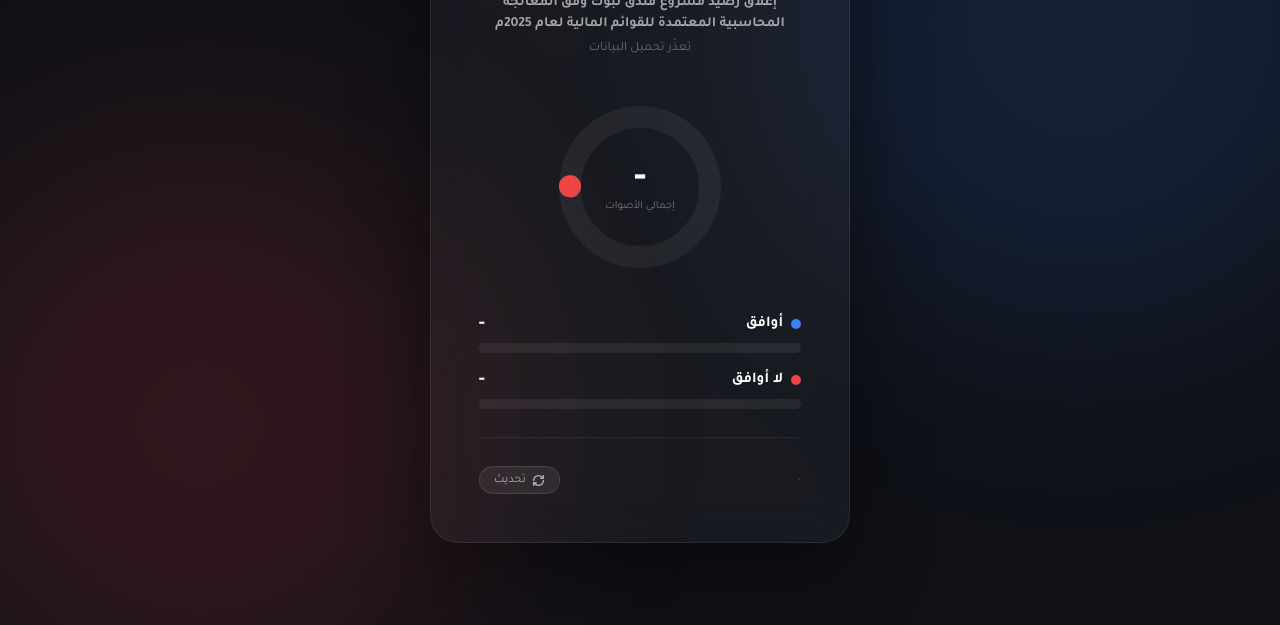
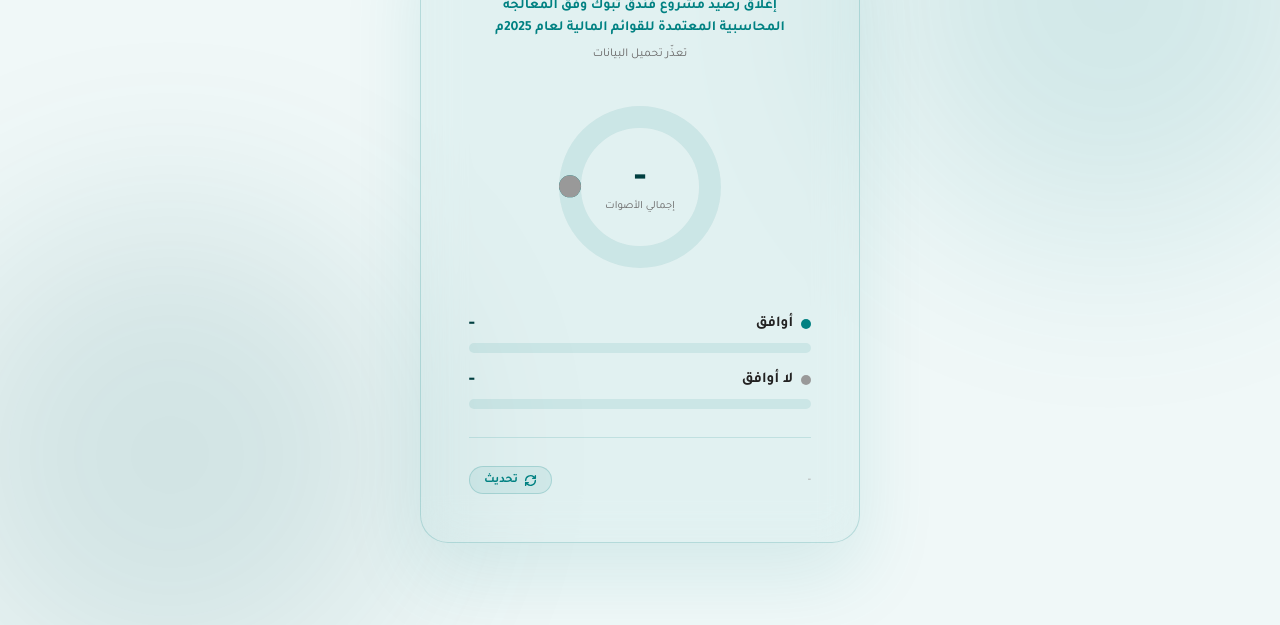
Before and after one commit to binsaef/eradhah, a plain HTML site: page index.html in a window 1280 px wide. Shown: the part 175-800 px from the top of the page. Drawn offline with Linux system fonts and the light colour scheme; no server answers.

Commit message:
Update styles and structure in index.html

```diff
--- a/index.html
+++ b/index.html
@@ -6,247 +6,96 @@
 <title>نتائج التصويت</title>
 <link href="https://fonts.googleapis.com/css2?family=Tajawal:wght@400;700;900&display=swap" rel="stylesheet">
 <style>
-  * { margin: 0; padding: 0; box-sizing: border-box; }
-
+  * { margin:0; padding:0; box-sizing:border-box; }
   body {
     font-family: 'Tajawal', sans-serif;
-    background: #0f1117;
+    background: #f0f8f8;
     min-height: 100vh;
     display: flex;
     align-items: center;
     justify-content: center;
-    overflow: hidden;
   }
-
-  .bg-glow {
-    position: fixed;
-    width: 600px; height: 600px;
-    border-radius: 50%;
-    filter: blur(120px);
-    opacity: 0.15;
-    pointer-events: none;
-  }
-  .bg-glow-1 { background: #3b82f6; top: -100px; right: -100px; }
-  .bg-glow-2 { background: #ef4444; bottom: -100px; left: -100px; }
-
+  .bg-glow { position:fixed; width:500px; height:500px; border-radius:50%; filter:blur(100px); opacity:0.12; pointer-events:none; }
+  .bg-glow-1 { background:#008182; top:-80px; right:-80px; }
+  .bg-glow-2 { background:#005f60; bottom:-80px; left:-80px; }
   .card {
-    background: rgba(255,255,255,0.04);
-    border: 1px solid rgba(255,255,255,0.08);
+    background: rgba(0,129,130,0.06);
+    border: 1px solid rgba(0,129,130,0.2);
     border-radius: 28px;
     padding: 48px;
-    width: 420px;
+    width: 440px;
     backdrop-filter: blur(20px);
-    box-shadow: 0 32px 80px rgba(0,0,0,0.4);
-    position: relative;
+    box-shadow: 0 32px 80px rgba(0,129,130,0.12);
     animation: fadeUp 0.8s ease forwards;
   }
-
-  @keyframes fadeUp {
-    from { opacity: 0; transform: translateY(30px); }
-    to   { opacity: 1; transform: translateY(0); }
+  @keyframes fadeUp { from { opacity:0; transform:translateY(30px); } to { opacity:1; transform:translateY(0); } }
+  .title { color:#003f40; font-size:26px; font-weight:900; text-align:center; margin-bottom:8px; }
+  .vote-topic { color:#008182; font-size:14px; font-weight:700; text-align:center; margin-bottom:8px; line-height:1.6; }
+  .subtitle { color:#666; font-size:12px; text-align:center; margin-bottom:36px; }
+  .chart-wrap { display:flex; justify-content:center; margin-bottom:36px; position:relative; }
+  .donut-center { position:absolute; top:50%; left:50%; transform:translate(-50%,-50%); text-align:center; }
+  .donut-center .total-num { font-size:36px; font-weight:900; color:#003f40; line-height:1; }
+  .donut-center .total-label { font-size:11px; color:#666; margin-top:2px; }
+  .bars { display:flex; flex-direction:column; gap:16px; }
+  .bar-meta { display:flex; justify-content:space-between; align-items:center; margin-bottom:8px; }
+  .bar-label { display:flex; align-items:center; gap:8px; color:#222; font-size:15px; font-weight:700; }
+  .dot { width:10px; height:10px; border-radius:50%; }
+  .bar-pct { font-size:18px; font-weight:900; color:#003f40; }
+  .bar-track { background:rgba(0,129,130,0.1); border-radius:99px; height:10px; overflow:hidden; }
+  .bar-fill { height:100%; border-radius:99px; width:0%; transition:width 1.2s cubic-bezier(.16,1,.3,1); }
+  .divider { border:none; border-top:1px solid rgba(0,129,130,0.15); margin:28px 0; }
+  .footer { display:flex; justify-content:space-between; align-items:center; }
+  .footer-label { color:#999; font-size:12px; }
+  .refresh-btn {
+    background:rgba(0,129,130,0.08); border:1px solid rgba(0,129,130,0.2);
+    color:#008182; font-family:'Tajawal',sans-serif; font-size:12px;
+    padding:6px 14px; border-radius:99px; cursor:pointer; transition:all 0.2s;
+    display:flex; align-items:center; gap:6px; font-weight:700;
   }
-
-  .title {
-    color: #fff;
-    font-size: 26px;
-    font-weight: 900;
-    text-align: center;
-    margin-bottom: 6px;
-    letter-spacing: -0.5px;
-  }
-
-  .subtitle {
-    color: rgba(255,255,255,0.35);
-    font-size: 13px;
-    text-align: center;
-    margin-bottom: 40px;
-  }
-
-  /* Donut Chart */
-  .chart-wrap {
-    display: flex;
-    justify-content: center;
-    margin-bottom: 36px;
-    position: relative;
-  }
-
-  svg.donut { overflow: visible; }
-
-  .donut-center {
-    position: absolute;
-    top: 50%; left: 50%;
-    transform: translate(-50%, -50%);
-    text-align: center;
-  }
-  .donut-center .total-num {
-    font-size: 36px;
-    font-weight: 900;
-    color: #fff;
-    line-height: 1;
-  }
-  .donut-center .total-label {
-    font-size: 11px;
-    color: rgba(255,255,255,0.4);
-    margin-top: 2px;
-  }
-
-  /* Bars */
-  .bars { display: flex; flex-direction: column; gap: 16px; }
-
-  .bar-row { }
-  .bar-meta {
-    display: flex;
-    justify-content: space-between;
-    align-items: center;
-    margin-bottom: 8px;
-  }
-  .bar-label {
-    display: flex;
-    align-items: center;
-    gap: 8px;
-    color: #fff;
-    font-size: 15px;
-    font-weight: 700;
-  }
-  .dot {
-    width: 10px; height: 10px;
-    border-radius: 50%;
-    flex-shrink: 0;
-  }
-  .bar-pct {
-    font-size: 18px;
-    font-weight: 900;
-    color: #fff;
-  }
-  .bar-track {
-    background: rgba(255,255,255,0.07);
-    border-radius: 99px;
-    height: 10px;
-    overflow: hidden;
-  }
-  .bar-fill {
-    height: 100%;
-    border-radius: 99px;
-    width: 0%;
-    transition: width 1.2s cubic-bezier(.16,1,.3,1);
-  }
-
-  .divider {
-    border: none;
-    border-top: 1px solid rgba(255,255,255,0.07);
-    margin: 28px 0;
-  }
-
-  .footer {
-    display: flex;
-    justify-content: space-between;
-    align-items: center;
-  }
-  .footer-label { color: rgba(255,255,255,0.3); font-size: 12px; }
-  .refresh-btn {
-    background: rgba(255,255,255,0.07);
-    border: 1px solid rgba(255,255,255,0.1);
-    color: rgba(255,255,255,0.6);
-    font-family: 'Tajawal', sans-serif;
-    font-size: 12px;
-    padding: 6px 14px;
-    border-radius: 99px;
-    cursor: pointer;
-    transition: all 0.2s;
-    display: flex;
-    align-items: center;
-    gap: 6px;
-  }
-  .refresh-btn:hover {
-    background: rgba(255,255,255,0.12);
-    color: #fff;
-  }
-  .refresh-btn svg { transition: transform 0.4s; }
-  .refresh-btn:hover svg { transform: rotate(180deg); }
-
-  .vote-topic {
-    color: rgba(255,255,255,0.6);
-    font-size: 14px;
-    font-weight: 700;
-    text-align: center;
-    margin-bottom: 6px;
-    line-height: 1.5;
-  }
-    text-align: center;
-    color: rgba(255,255,255,0.4);
-    font-size: 14px;
-    padding: 20px 0;
-  }
-
-  .error-msg {
-    text-align: center;
-    color: #ef4444;
-    font-size: 13px;
-    padding: 10px 0;
-  }
+  .refresh-btn:hover { opacity:0.8; }
+  .refresh-btn svg { transition:transform 0.4s; }
+  .refresh-btn:hover svg { transform:rotate(180deg); }
 </style>
 </head>
 <body>
-
 <div class="bg-glow bg-glow-1"></div>
 <div class="bg-glow bg-glow-2"></div>
-
 <div class="card">
   <div class="title">نتائج التصويت</div>
   <div class="vote-topic">إغلاق رصيد مشروع فندق تبوك وفق المعالجة المحاسبية المعتمدة للقوائم المالية لعام 2025م</div>
   <div class="subtitle" id="lastUpdate">جارٍ التحميل...</div>
-
   <div class="chart-wrap">
-    <svg class="donut" width="180" height="180" viewBox="0 0 180 180">
-      <circle cx="90" cy="90" r="70" fill="none" stroke="rgba(255,255,255,0.06)" stroke-width="22"/>
-      <circle id="arc-yes" cx="90" cy="90" r="70" fill="none"
-        stroke="#3b82f6" stroke-width="22"
-        stroke-dasharray="0 440"
-        stroke-dashoffset="110"
-        stroke-linecap="round"
-        style="transition: stroke-dasharray 1.2s cubic-bezier(.16,1,.3,1); transform-origin:center; transform:rotate(-90deg)"/>
-      <circle id="arc-no" cx="90" cy="90" r="70" fill="none"
-        stroke="#ef4444" stroke-width="22"
-        stroke-dasharray="0 440"
-        stroke-dashoffset="110"
-        stroke-linecap="round"
-        style="transition: stroke-dasharray 1.2s cubic-bezier(.16,1,.3,1) 0.1s; transform-origin:center; transform:rotate(-90deg)"/>
+    <svg width="180" height="180" viewBox="0 0 180 180">
+      <circle cx="90" cy="90" r="70" fill="none" stroke="rgba(0,129,130,0.1)" stroke-width="22"/>
+      <circle id="arc-yes" cx="90" cy="90" r="70" fill="none" stroke="#008182" stroke-width="22"
+        stroke-dasharray="0 440" stroke-dashoffset="110" stroke-linecap="round"
+        style="transition:stroke-dasharray 1.2s cubic-bezier(.16,1,.3,1);transform-origin:center;transform:rotate(-90deg)"/>
+      <circle id="arc-no" cx="90" cy="90" r="70" fill="none" stroke="#999999" stroke-width="22"
+        stroke-dasharray="0 440" stroke-dashoffset="110" stroke-linecap="round"
+        style="transition:stroke-dasharray 1.2s cubic-bezier(.16,1,.3,1) 0.1s;transform-origin:center;transform:rotate(-90deg)"/>
     </svg>
     <div class="donut-center">
       <div class="total-num" id="totalNum">-</div>
       <div class="total-label">إجمالي الأصوات</div>
     </div>
   </div>
-
   <div class="bars">
     <div class="bar-row">
       <div class="bar-meta">
-        <div class="bar-label">
-          <div class="dot" style="background:#3b82f6"></div>
-          أوافق
-        </div>
+        <div class="bar-label"><div class="dot" style="background:#008182"></div>أوافق</div>
         <div class="bar-pct" id="pct-yes">-</div>
       </div>
-      <div class="bar-track">
-        <div class="bar-fill" id="bar-yes" style="background:linear-gradient(90deg,#2563eb,#60a5fa)"></div>
-      </div>
+      <div class="bar-track"><div class="bar-fill" id="bar-yes" style="background:linear-gradient(90deg,#005f60,#00b3b5)"></div></div>
     </div>
     <div class="bar-row">
       <div class="bar-meta">
-        <div class="bar-label">
-          <div class="dot" style="background:#ef4444"></div>
-          لا أوافق
-        </div>
+        <div class="bar-label"><div class="dot" style="background:#999999"></div>لا أوافق</div>
         <div class="bar-pct" id="pct-no">-</div>
       </div>
-      <div class="bar-track">
-        <div class="bar-fill" id="bar-no" style="background:linear-gradient(90deg,#dc2626,#f87171)"></div>
-      </div>
+      <div class="bar-track"><div class="bar-fill" id="bar-no" style="background:linear-gradient(90deg,#777,#aaa)"></div></div>
     </div>
   </div>
-
   <hr class="divider">
-
   <div class="footer">
     <span class="footer-label" id="responseCount">-</span>
     <button class="refresh-btn" onclick="loadData()">
@@ -257,61 +106,41 @@
     </button>
   </div>
 </div>
-
 <script>
 const API_URL = "https://script.google.com/macros/s/AKfycbwm9EJoVWrCYqepXjH9jiIthFhv5M23Ni1pAAV_HzcSR7yIyJOrFjh1B8NIbtcOr8d1/exec";
-const CIRC = 2 * Math.PI * 70; // 439.8
-
+const CIRC = 2 * Math.PI * 70;
 async function loadData() {
   document.getElementById('lastUpdate').textContent = 'جارٍ التحميل...';
   try {
-    const res = await fetch(API_URL + '?t=' + Date.now());
+    const sep = API_URL.includes('?') ? '&' : '?';
+    const res = await fetch(API_URL + sep + 't=' + Date.now());
     const data = await res.json();
-    const yes = data.yes;
-    const no = data.no;
-    const total = data.total;
-    if (total === 0) {
-      document.getElementById('lastUpdate').textContent = 'لا توجد أصوات بعد';
-      return;
-    }
-
+    const yes = data.yes, no = data.no, total = data.total;
+    if (total === 0) { document.getElementById('lastUpdate').textContent = 'لا توجد أصوات بعد'; return; }
     const yesPct = Math.round((yes / total) * 100);
     const noPct = 100 - yesPct;
-
-    // Update numbers
     document.getElementById('totalNum').textContent = total;
     document.getElementById('pct-yes').textContent = yesPct + '%';
     document.getElementById('pct-no').textContent = noPct + '%';
     document.getElementById('responseCount').textContent = total + ' صوت';
-
-    // Animate bars
     setTimeout(() => {
       document.getElementById('bar-yes').style.width = yesPct + '%';
       document.getElementById('bar-no').style.width = noPct + '%';
     }, 100);
-
-    // Animate donut
-    const yesLen = (yesPct / 100) * CIRC;
-    const noLen  = (noPct  / 100) * CIRC;
-    const gap = 6;
-
+    const yesLen = (yesPct/100)*CIRC, noLen = (noPct/100)*CIRC, gap = 6;
     setTimeout(() => {
-      document.getElementById('arc-yes').setAttribute('stroke-dasharray', `${yesLen - gap} ${CIRC - yesLen + gap}`);
-      document.getElementById('arc-no').setAttribute('stroke-dasharray', `${noLen - gap} ${CIRC - noLen + gap}`);
-      document.getElementById('arc-no').setAttribute('stroke-dashoffset', `${-(yesLen - gap) + 110}`);
+      document.getElementById('arc-yes').setAttribute('stroke-dasharray', `${yesLen-gap} ${CIRC-yesLen+gap}`);
+      document.getElementById('arc-no').setAttribute('stroke-dasharray', `${noLen-gap} ${CIRC-noLen+gap}`);
+      document.getElementById('arc-no').setAttribute('stroke-dashoffset', `${-(yesLen-gap)+110}`);
     }, 200);
-
     const now = new Date();
-    document.getElementById('lastUpdate').textContent =
-      'آخر تحديث: ' + now.toLocaleTimeString('ar-SA', {hour:'2-digit', minute:'2-digit'});
-
+    document.getElementById('lastUpdate').textContent = 'آخر تحديث: ' + now.toLocaleTimeString('ar-SA', {hour:'2-digit', minute:'2-digit'});
   } catch(e) {
     document.getElementById('lastUpdate').textContent = 'تعذّر تحميل البيانات';
   }
 }
-
 loadData();
-setInterval(loadData, 30000); // auto-refresh every 30s
+setInterval(loadData, 30000);
 </script>
 </body>
 </html>
```
